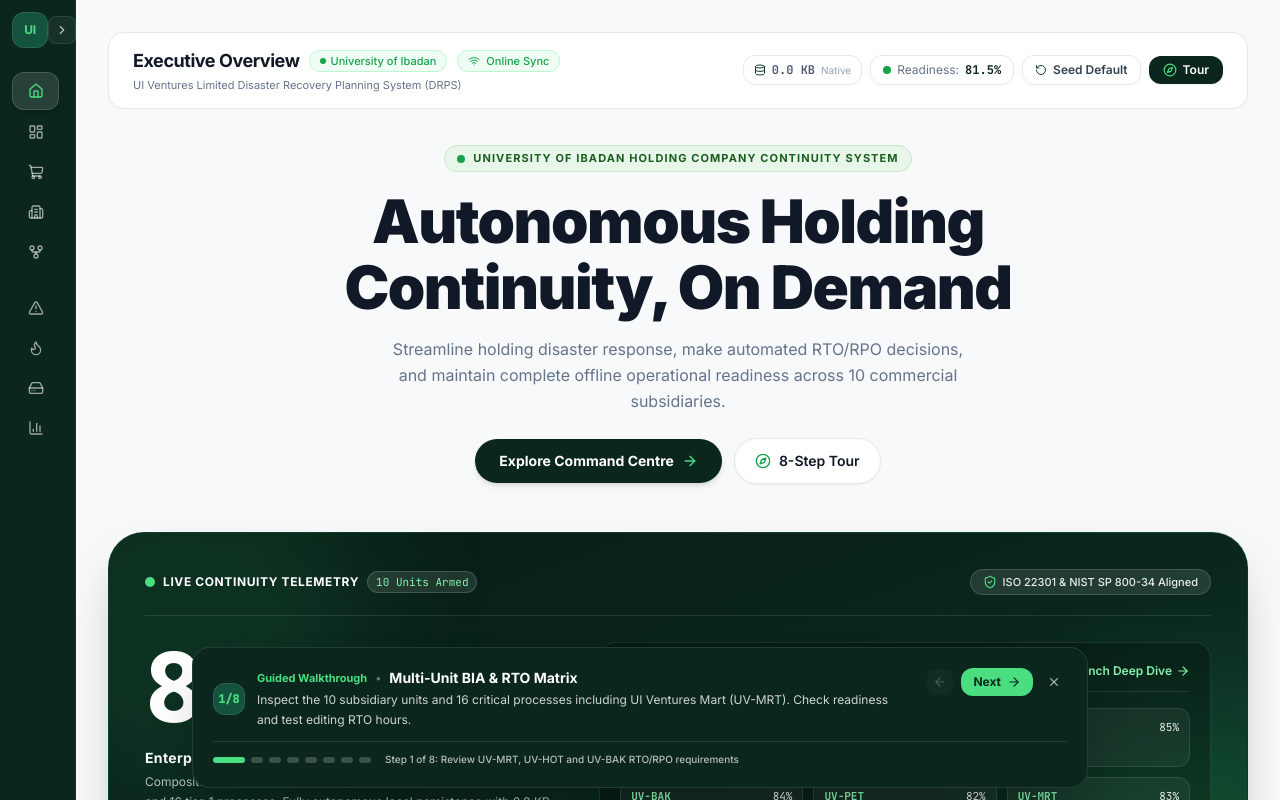
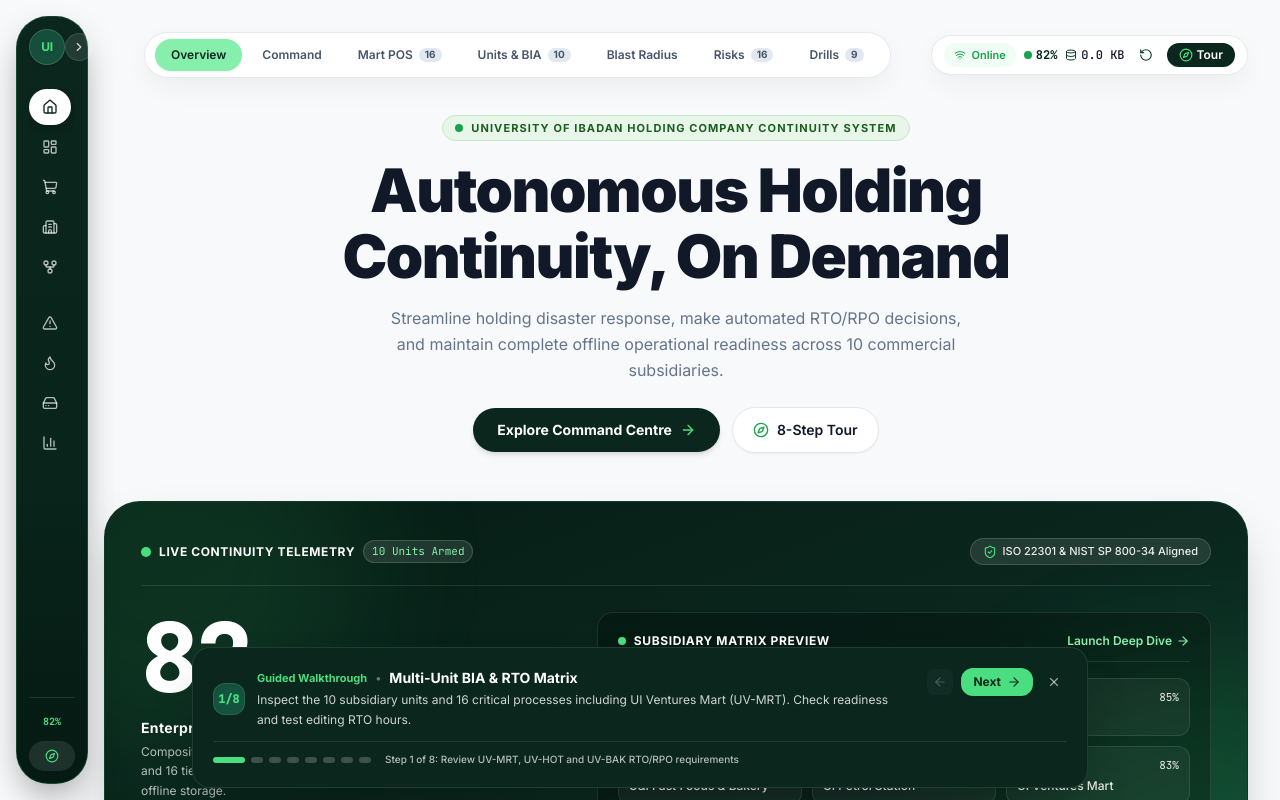
Before and after one commit to michlvince/UI-VENTURES-DRPS, a Next.js app: page / in a window 1280 px wide. Shown: the top 800 px of the page. Built offline with nearby package versions, Linux system fonts and the light colour scheme.

Commit message:
feat(ui): implement floating pill navbar and capsule sidebar matching inspiration

```diff
--- a/src/app/globals.css
+++ b/src/app/globals.css
@@ -44,21 +44,79 @@ body {
   font-feature-settings: 'tnum' on, 'lnum' on;
 }
 
-/* Sidebar Active Navigation Item (Clean Modern SaaS Pill) */
-.sidebar-nav-active {
-  background-color: rgba(255, 255, 255, 0.12);
-  color: #FFFFFF !important;
-  font-weight: 600 !important;
-  border: 1px solid rgba(255, 255, 255, 0.15);
-  box-shadow: 0 2px 8px -2px rgba(0, 0, 0, 0.2);
+/* Floating Capsule Sidebar Styling (from Reference) */
+.glass-sidebar-capsule {
+  background: linear-gradient(180deg, #0A261D 0%, #08241B 60%, #051A13 100%);
+  border: 1px solid rgba(74, 222, 128, 0.2);
+  box-shadow: 0 16px 36px -8px rgba(0, 0, 0, 0.4), 0 0 0 1px rgba(255, 255, 255, 0.05);
 }
 
-.sidebar-nav-active .nav-icon {
-  color: #4ADE80 !important;
+/* Sidebar Active Navigation Item (Seamless White Tab with Cutout Curves from Reference) */
+.sidebar-tab-cutout {
+  position: relative;
+  background-color: #FFFFFF !important;
+  color: #0A261D !important;
+  font-weight: 700 !important;
+  border-top-left-radius: 9999px;
+  border-bottom-left-radius: 9999px;
+  border-top-right-radius: 0px;
+  border-bottom-right-radius: 0px;
+  margin-right: -16px;
+  padding-right: 16px;
+  z-index: 20;
+  box-shadow: -4px 0 14px -2px rgba(0, 0, 0, 0.08);
 }
 
-.sidebar-nav-active .nav-indicator {
-  display: block;
+.sidebar-tab-cutout * {
+  color: #0A261D !important;
+}
+
+.sidebar-tab-cutout::before {
+  content: '';
+  position: absolute;
+  top: -20px;
+  right: 0;
+  width: 20px;
+  height: 20px;
+  background: transparent;
+  border-bottom-right-radius: 20px;
+  box-shadow: 8px 8px 0 8px #FFFFFF;
+  pointer-events: none;
+}
+
+.sidebar-tab-cutout::after {
+  content: '';
+  position: absolute;
+  bottom: -20px;
+  right: 0;
+  width: 20px;
+  height: 20px;
+  background: transparent;
+  border-top-right-radius: 20px;
+  box-shadow: 8px -8px 0 8px #FFFFFF;
+  pointer-events: none;
+}
+
+/* Collapsed Icon Pill Active */
+.sidebar-tab-collapsed-active {
+  background-color: #FFFFFF !important;
+  color: #0A261D !important;
+  border-radius: 9999px;
+  box-shadow: 0 4px 12px rgba(0, 0, 0, 0.2);
+}
+
+.sidebar-tab-collapsed-active * {
+  color: #0A261D !important;
+}
+
+/* Floating Navbar Pill from Inspiration */
+.glass-header-pill {
+  background: rgba(255, 255, 255, 0.94);
+  backdrop-filter: blur(24px);
+  -webkit-backdrop-filter: blur(24px);
+  border: 1px solid rgba(229, 231, 235, 0.9);
+  box-shadow: 0 10px 30px -4px rgba(0, 0, 0, 0.06), 0 2px 6px -1px rgba(0, 0, 0, 0.02);
+  border-radius: 9999px;
 }
 
 /* Floating Table Selected Pill Row mechanism */
--- a/src/app/page.tsx
+++ b/src/app/page.tsx
@@ -174,6 +174,7 @@ export default function HomeShell() {
           {/* Floating Glass Header */}
           <AppHeader
             currentTab={activeTab}
+            onSelectTab={setActiveTab}
             isOnline={isOnline}
             storageBytes={storageBytes}
             aggregateReadiness={aggregateEnterpriseReadiness}
--- a/src/components/ui/AppHeader.tsx
+++ b/src/components/ui/AppHeader.tsx
@@ -13,6 +13,7 @@ import { WorkspaceTab } from '@/types/drps';
 
 interface AppHeaderProps {
   currentTab: WorkspaceTab;
+  onSelectTab?: (tab: WorkspaceTab) => void;
   isOnline: boolean;
   storageBytes: number;
   aggregateReadiness: number;
@@ -24,6 +25,7 @@ interface AppHeaderProps {
 
 export const AppHeader: React.FC<AppHeaderProps> = ({
   currentTab,
+  onSelectTab,
   isOnline,
   storageBytes,
   aggregateReadiness,
@@ -31,96 +33,107 @@ export const AppHeader: React.FC<AppHeaderProps> = ({
   onResetSeedData,
   onOpenWalkthrough,
 }) => {
-  const currentTabTitle = {
-    overview: 'Executive Overview',
-    dashboard: 'Command Dashboard',
-    mart_ledger: 'UI Ventures Mart Continuity Ledger',
-    units_bia: 'Subsidiaries & BIA Matrix',
-    blast_radius: 'Asset Blast Radius',
-    risk_register: 'Risk Register 5×5',
-    incident_simulator: 'Incident Simulator',
-    backup_assurance: 'Backup Assurance',
-    efficiency_storage: 'Efficiency & Storage',
-  }[currentTab];
-
   const kbStorage = (storageBytes / 1024).toFixed(1);
 
+  const navLinks: { id: WorkspaceTab; label: string; count?: number }[] = [
+    { id: 'overview', label: 'Overview' },
+    { id: 'dashboard', label: 'Command' },
+    { id: 'mart_ledger', label: 'Mart POS', count: 16 },
+    { id: 'units_bia', label: 'Units & BIA', count: 10 },
+    { id: 'blast_radius', label: 'Blast Radius' },
+    { id: 'risk_register', label: 'Risks', count: 16 },
+    { id: 'incident_simulator', label: 'Drills', count: 9 },
+  ];
+
   return (
-    <header className="glass-header sticky top-0 z-30 px-5 sm:px-6 py-3.5 flex flex-col md:flex-row md:items-center justify-between gap-3 rounded-2xl">
-      <div className="flex items-center gap-3">
+    <header className="sticky top-3 z-30 flex items-center justify-between gap-3 w-full">
       {/* Mobile menu trigger */}
+      <div className="flex items-center gap-2">
         <button
           onClick={onOpenMobileMenu}
-          className="lg:hidden p-2 rounded-xl bg-[#F8F9FA] text-[#111827] hover:bg-[#F1F3F5] border border-[#E5E7EB] transition-colors"
+          className="lg:hidden p-2 rounded-full bg-white text-[#111827] hover:bg-[#F1F3F5] border border-[#E5E7EB] shadow-xs transition-colors"
           title="Open Navigation"
         >
           <Menu className="w-4 h-4" />
         </button>
+      </div>
 
-        <div>
-          <div className="flex items-center gap-2.5 flex-wrap">
-            <h1 className="text-base sm:text-lg font-bold tracking-tight text-[#111827]">
-              {currentTabTitle}
-            </h1>
-            <span className="inline-flex items-center gap-1 px-2.5 py-0.5 rounded-full bg-[#F0FDF4] text-[#16A34A] text-[11px] font-medium border border-[#BBF7D0]">
-              <span className="w-1.5 h-1.5 rounded-full bg-[#16A34A]" />
-              University of Ibadan
+      {/* Center Floating Pill Navbar (from Inspiration) */}
+      <nav className="glass-header-pill px-2.5 py-1.5 flex items-center gap-1 shadow-md max-w-full overflow-x-auto no-scrollbar mx-auto">
+        {navLinks.map((tab) => {
+          const isActive = currentTab === tab.id;
+          return (
+            <button
+              key={tab.id}
+              onClick={() => onSelectTab && onSelectTab(tab.id)}
+              className={`inline-flex items-center gap-1.5 px-4 py-2 rounded-full text-xs font-semibold whitespace-nowrap transition-all ${
+                isActive
+                  ? 'bg-[#86EFAC] text-[#0A261D] shadow-xs'
+                  : 'text-[#475569] hover:text-[#111827] hover:bg-black/[0.04]'
+              }`}
+            >
+              <span>{tab.label}</span>
+              {tab.count !== undefined && (
+                <span
+                  className={`text-[10px] font-bold px-1.5 py-0.2 rounded-full ${
+                    isActive
+                      ? 'bg-[#0A261D] text-white'
+                      : 'bg-[#E2E8F0] text-[#475569]'
+                  }`}
+                >
+                  {tab.count}
                 </span>
+              )}
+            </button>
+          );
+        })}
+      </nav>
 
-            {/* Network / Offline Status Badge */}
+      {/* Right Controls Pill */}
+      <div className="glass-header-pill px-3 py-1.5 flex items-center gap-2 shrink-0 shadow-md">
+        {/* Network status */}
         <span
-              className={`inline-flex items-center gap-1.5 px-2.5 py-0.5 rounded-full text-[11px] font-medium border ${
+          className={`inline-flex items-center gap-1.5 px-2.5 py-1 rounded-full text-[11px] font-semibold ${
             isOnline
-                  ? 'bg-[#F0FDF4] text-[#16A34A] border-[#BBF7D0]'
-                  : 'bg-[#FEF2F2] text-[#DC2626] border-[#FECACA]'
+              ? 'bg-[#F0FDF4] text-[#16A34A]'
+              : 'bg-[#FEF2F2] text-[#DC2626]'
           }`}
+          title={isOnline ? 'Online Sync Active' : 'Offline Native Persistence'}
         >
           {isOnline ? (
             <Wifi className="w-3 h-3 text-[#16A34A]" />
           ) : (
             <WifiOff className="w-3 h-3 text-[#DC2626]" />
           )}
-              <span>{isOnline ? 'Online Sync' : 'Localhost Offline'}</span>
+          <span className="hidden sm:inline">{isOnline ? 'Online' : 'Offline'}</span>
         </span>
-          </div>
-          <p className="text-[11px] text-[#64748B] hidden sm:block mt-0.5">
-            UI Ventures Limited Disaster Recovery Planning System (DRPS)
-          </p>
-        </div>
-      </div>
 
-      {/* Header Right Actions */}
-      <div className="flex items-center gap-2 self-end md:self-auto flex-wrap">
-        {/* Storage Size Indicator */}
-        <div className="hidden sm:flex items-center gap-1.5 px-2.5 py-1.5 rounded-xl bg-white border border-[#E5E7EB] text-xs text-[#475569]">
-          <Database className="w-3 h-3 text-[#103E2E]" />
-          <span className="font-mono-metrics font-semibold">{kbStorage} KB</span>
-          <span className="text-[10px] text-[#94A3B8]">Native</span>
-        </div>
-
-        {/* Readiness Badge */}
-        <div className="flex items-center gap-1.5 px-3 py-1.5 rounded-xl bg-white border border-[#E5E7EB] text-xs">
+        {/* Readiness Metric */}
+        <div className="hidden sm:flex items-center gap-1 text-xs">
           <span className="w-2 h-2 rounded-full bg-[#16A34A]" />
-          <span className="text-[#64748B]">Readiness:</span>
           <span className="font-mono-metrics font-bold text-[#0A261D]">
-            {aggregateReadiness.toFixed(1)}%
+            {aggregateReadiness.toFixed(0)}%
           </span>
         </div>
 
-        {/* Reset / Seed Default Data Button */}
+        {/* Native Storage */}
+        <div className="hidden md:flex items-center gap-1 text-xs text-[#64748B]">
+          <Database className="w-3 h-3 text-[#103E2E]" />
+          <span className="font-mono-metrics font-medium text-[#111827]">{kbStorage} KB</span>
+        </div>
+
+        {/* Reset / Tour Buttons */}
         <button
           onClick={onResetSeedData}
-          className="flex items-center gap-1.5 px-3 py-1.5 rounded-xl bg-white hover:bg-[#F8F9FA] text-xs font-semibold text-[#334155] border border-[#E5E7EB] transition-colors"
+          className="p-1.5 rounded-full hover:bg-black/5 text-[#475569] hover:text-[#111827] transition-colors"
           title="Reset or seed default UI Ventures data"
         >
-          <RotateCcw className="w-3 h-3 text-[#103E2E]" />
-          <span className="hidden sm:inline">Seed Default</span>
+          <RotateCcw className="w-3.5 h-3.5 text-[#103E2E]" />
         </button>
 
-        {/* Guided Tour Trigger */}
         <button
           onClick={onOpenWalkthrough}
-          className="flex items-center gap-1.5 px-3.5 py-1.5 rounded-xl bg-[#0A261D] hover:bg-[#154E3A] text-white text-xs font-semibold transition-colors shadow-xs"
+          className="inline-flex items-center gap-1 px-3 py-1 bg-[#0A261D] hover:bg-[#154E3A] text-white text-xs font-semibold rounded-full transition-all shadow-xs"
         >
           <Compass className="w-3.5 h-3.5 text-[#4ADE80]" />
           <span className="hidden sm:inline">Tour</span>
--- a/src/components/ui/AppSidebar.tsx
+++ b/src/components/ui/AppSidebar.tsx
@@ -69,22 +69,26 @@ export const AppSidebar: React.FC<AppSidebarProps> = ({
           }}
           title={isCollapsed ? item.label : undefined}
           className={`w-full flex items-center ${
-            isCollapsed ? 'justify-center px-2 py-2.5' : 'justify-between px-3.5 py-2.5'
-          } rounded-xl text-xs transition-all duration-150 ${
+            isCollapsed
+              ? 'justify-center p-2.5 rounded-full'
+              : 'justify-between px-4 py-2.5'
+          } text-xs transition-all duration-150 ${
             isActive
-              ? 'sidebar-nav-active'
-              : 'text-white/70 hover:text-white hover:bg-white/[0.06]'
+              ? isCollapsed
+                ? 'sidebar-tab-collapsed-active'
+                : 'sidebar-tab-cutout'
+              : 'text-white/75 hover:text-white hover:bg-white/10 rounded-full'
           }`}
         >
           <div className="flex items-center gap-3">
-            <Icon className={`w-4 h-4 shrink-0 nav-icon ${isActive ? 'text-[#4ADE80]' : 'text-white/60'}`} />
+            <Icon className={`w-4 h-4 shrink-0 ${isActive ? 'text-[#0A261D]' : 'text-white/70'}`} />
             {!isCollapsed && <span className="truncate">{item.label}</span>}
           </div>
           {!isCollapsed && item.id === 'mart_ledger' && martOfflineActive && (
             <span
               className={`text-[9px] font-bold px-2 py-0.5 rounded-full ${
                 isActive
-                  ? 'bg-[#4ADE80] text-[#0A261D]'
+                  ? 'bg-[#0A261D] text-[#4ADE80]'
                   : 'bg-[#4ADE80] text-[#0A261D]'
               }`}
             >
@@ -106,13 +110,14 @@ export const AppSidebar: React.FC<AppSidebarProps> = ({
         />
       )}
 
-      {/* Sidebar Aside Element */}
+      {/* Sidebar Aside Element - Capsule Floating Rounded Dock */}
       <aside
-        className={`fixed lg:sticky top-0 bottom-0 left-0 z-40 bg-[#0A261D] text-white flex flex-col justify-between transition-all duration-200 border-r border-[#14533D]/40 shrink-0 ${
-          isCollapsed ? 'w-[76px] p-3' : 'w-[250px] xl:w-[265px] pt-6 pb-6 pl-5 pr-5'
+        className={`fixed lg:sticky top-4 bottom-4 left-4 z-40 glass-sidebar-capsule rounded-[32px] text-white flex flex-col justify-between transition-all duration-200 shrink-0 ${
+          isCollapsed ? 'w-[72px] p-3' : 'w-[245px] xl:w-[260px] pt-6 pb-6 pl-4 pr-4'
         } ${
           isMobileOpen ? 'translate-x-0' : '-translate-x-full lg:translate-x-0'
         }`}
+        style={{ maxHeight: 'calc(100vh - 32px)' }}
       >
         <div className="space-y-6">
           {/* Brand Header */}
@@ -122,9 +127,9 @@ export const AppSidebar: React.FC<AppSidebarProps> = ({
                 onSelectTab('overview');
                 onCloseMobile();
               }}
-              className="flex items-center gap-3 text-left group focus:outline-none"
+              className="flex items-center gap-2.5 text-left group focus:outline-none"
             >
-              <div className="w-9 h-9 rounded-xl bg-[#14533D] flex items-center justify-center font-bold text-xs tracking-tight text-[#4ADE80] shrink-0 border border-white/10 group-hover:scale-105 transition-transform">
+              <div className="w-9 h-9 rounded-full bg-[#154E3A] flex items-center justify-center font-bold text-xs tracking-tight text-[#4ADE80] shrink-0 border border-white/15 shadow-sm group-hover:scale-105 transition-transform">
                 UI
               </div>
               {!isCollapsed && (
@@ -142,7 +147,7 @@ export const AppSidebar: React.FC<AppSidebarProps> = ({
             {/* Desktop Collapse Toggle */}
             <button
               onClick={onToggleCollapse}
-              className="hidden lg:flex p-1.5 rounded-lg bg-white/5 hover:bg-white/10 text-white/70 hover:text-white transition-colors border border-white/10"
+              className="hidden lg:flex p-1.5 rounded-full bg-white/10 hover:bg-white/20 text-white/80 hover:text-white transition-colors border border-white/10"
               title={isCollapsed ? 'Expand sidebar' : 'Collapse sidebar'}
             >
               {isCollapsed ? <ChevronRight className="w-3.5 h-3.5" /> : <ChevronLeft className="w-3.5 h-3.5" />}
@@ -205,7 +210,7 @@ export const AppSidebar: React.FC<AppSidebarProps> = ({
             onClick={onOpenWalkthrough}
             className={`w-full flex items-center ${
               isCollapsed ? 'justify-center p-2' : 'justify-center gap-2 py-2 px-3'
-            } rounded-xl bg-white/10 hover:bg-white/15 text-white text-xs font-medium transition-colors`}
+            } rounded-full bg-white/10 hover:bg-white/15 text-white text-xs font-medium transition-colors`}
             title="Open 8-step product tour"
           >
             <Compass className="w-3.5 h-3.5 text-[#4ADE80]" />
```
Lines whose indentation alone changed are shown as unchanged.
